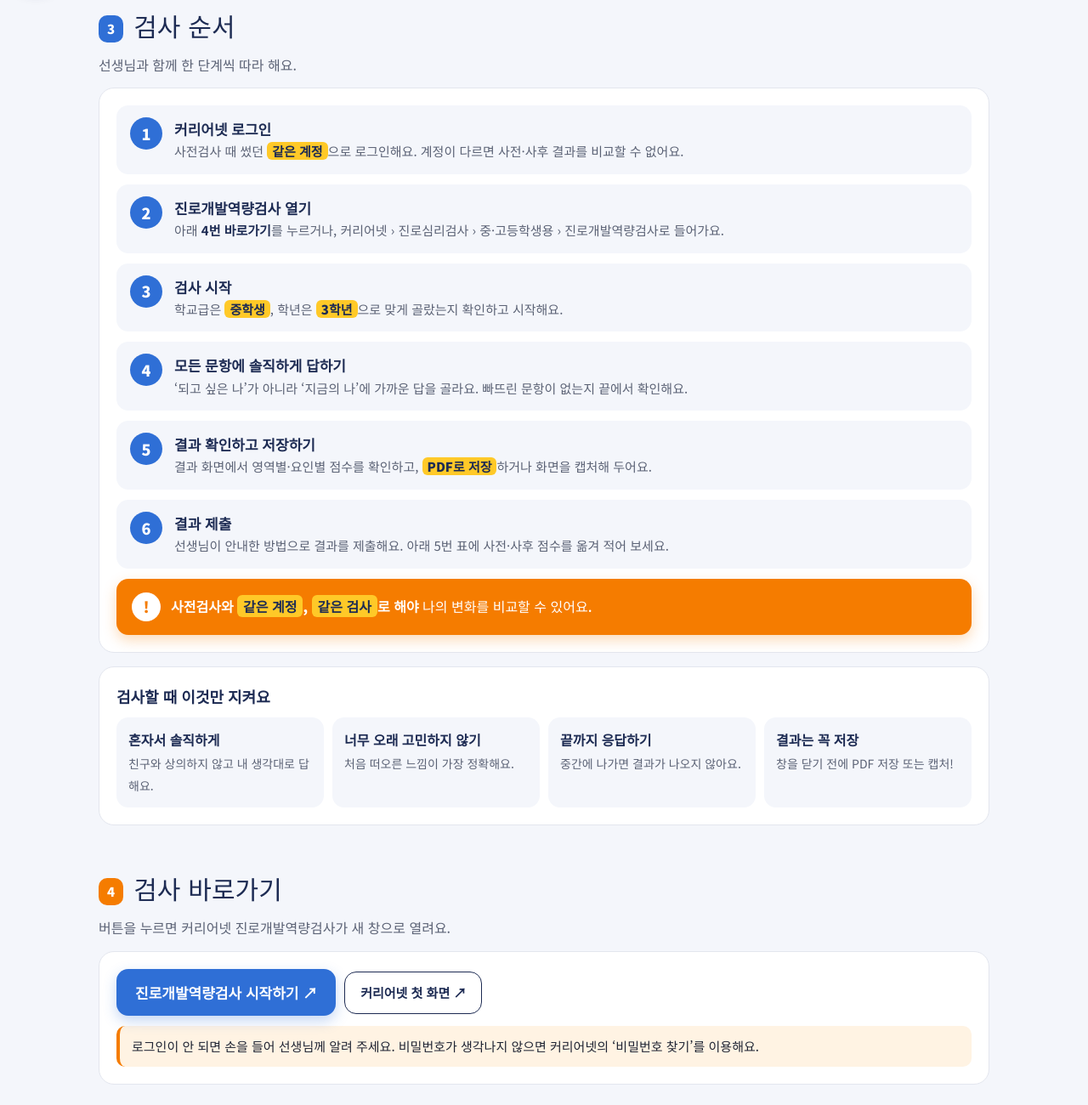
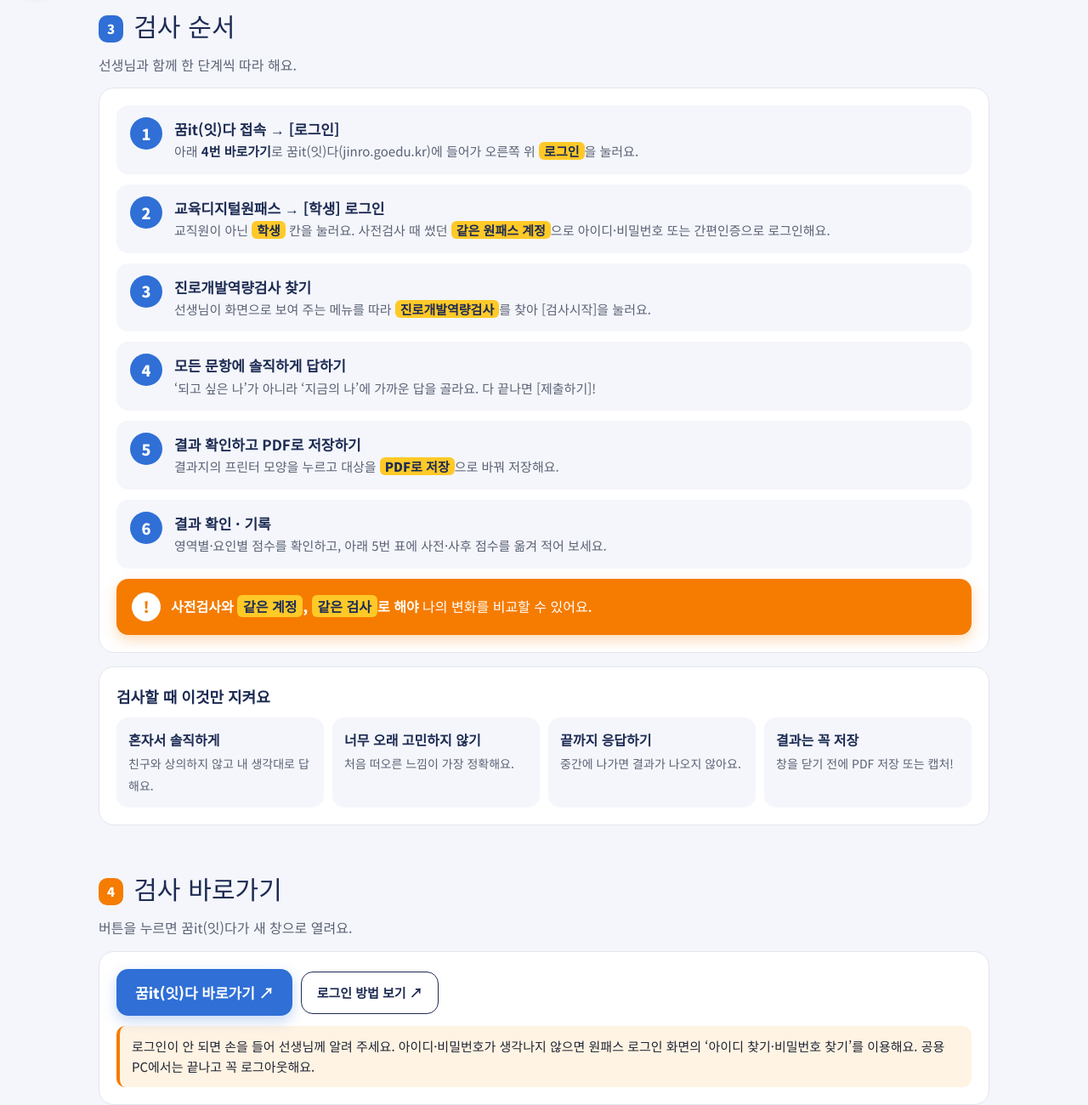
Before and after one commit to limhyunjung07-beep/03-it-career-class, a plain HTML site: page competency-test.html in a window 1280 px wide. Shown: the part 800-2100 px from the top of the page at 85% size. Drawn offline with Linux system fonts and the light colour scheme.

Commit message:
Add files via upload

```diff
--- a/competency-test.html
+++ b/competency-test.html
@@ -165,12 +165,12 @@
     <p class="lead">선생님과 함께 한 단계씩 따라 해요.</p>
     <div class="box">
       <ol class="steps">
-        <li><div><b>커리어넷 로그인</b><span>사전검사 때 썼던 <mark>같은 계정</mark>으로 로그인해요. 계정이 다르면 사전·사후 결과를 비교할 수 없어요.</span></div></li>
-        <li><div><b>진로개발역량검사 열기</b><span>아래 <b>4번 바로가기</b>를 누르거나, 커리어넷 › 진로심리검사 › 중·고등학생용 › 진로개발역량검사로 들어가요.</span></div></li>
-        <li><div><b>검사 시작</b><span>학교급은 <mark>중학생</mark>, 학년은 <mark>3학년</mark>으로 맞게 골랐는지 확인하고 시작해요.</span></div></li>
-        <li><div><b>모든 문항에 솔직하게 답하기</b><span>‘되고 싶은 나’가 아니라 ‘지금의 나’에 가까운 답을 골라요. 빠뜨린 문항이 없는지 끝에서 확인해요.</span></div></li>
-        <li><div><b>결과 확인하고 저장하기</b><span>결과 화면에서 영역별·요인별 점수를 확인하고, <mark>PDF로 저장</mark>하거나 화면을 캡처해 두어요.</span></div></li>
-        <li><div><b>결과 제출</b><span>선생님이 안내한 방법으로 결과를 제출해요. 아래 5번 표에 사전·사후 점수를 옮겨 적어 보세요.</span></div></li>
+        <li><div><b>꿈it(잇)다 접속 → [로그인]</b><span>아래 <b>4번 바로가기</b>로 꿈it(잇)다(jinro.goedu.kr)에 들어가 오른쪽 위 <mark>로그인</mark>을 눌러요.</span></div></li>
+        <li><div><b>교육디지털원패스 → [학생] 로그인</b><span>교직원이 아닌 <mark>학생</mark> 칸을 눌러요. 사전검사 때 썼던 <mark>같은 원패스 계정</mark>으로 아이디·비밀번호 또는 간편인증으로 로그인해요.</span></div></li>
+        <li><div><b>진로개발역량검사 찾기</b><span>선생님이 화면으로 보여 주는 메뉴를 따라 <mark>진로개발역량검사</mark>를 찾아 [검사시작]을 눌러요.</span></div></li>
+        <li><div><b>모든 문항에 솔직하게 답하기</b><span>‘되고 싶은 나’가 아니라 ‘지금의 나’에 가까운 답을 골라요. 다 끝나면 [제출하기]!</span></div></li>
+        <li><div><b>결과 확인하고 PDF로 저장하기</b><span>결과지의 프린터 모양을 누르고 대상을 <mark>PDF로 저장</mark>으로 바꿔 저장해요.</span></div></li>
+        <li><div><b>결과 확인 · 기록</b><span>영역별·요인별 점수를 확인하고, 아래 5번 표에 사전·사후 점수를 옮겨 적어 보세요.</span></div></li>
       </ol>
       <div class="note strong"><span class="pin">!</span><span><b>사전검사와 <mark>같은 계정</mark>, <mark>같은 검사</mark>로 해야</b> 나의 변화를 비교할 수 있어요.</span></div>
     </div>
@@ -188,13 +188,13 @@
   <!-- 4. 바로가기 -->
   <section class="sec" id="s4">
     <div class="sec-head" style="--c:var(--orange)"><span class="num">4</span><h2>검사 바로가기</h2></div>
-    <p class="lead">버튼을 누르면 커리어넷 진로개발역량검사가 새 창으로 열려요.</p>
+    <p class="lead">버튼을 누르면 꿈it(잇)다가 새 창으로 열려요.</p>
     <div class="box">
       <div class="go">
-        <a class="btn" href="https://www.career.go.kr/cloud/w/inspect/able/intro" target="_blank" rel="noopener">진로개발역량검사 시작하기 ↗</a>
-        <a class="btn ghost" href="https://www.career.go.kr/" target="_blank" rel="noopener">커리어넷 첫 화면 ↗</a>
+        <a class="btn" href="https://jinro.goedu.kr/" target="_blank" rel="noopener">꿈it(잇)다 바로가기 ↗</a>
+        <a class="btn ghost" href="https://limhyunjung07-beep.github.io/02-it-manual/login.html" target="_blank" rel="noopener">로그인 방법 보기 ↗</a>
       </div>
-      <div class="note">로그인이 안 되면 손을 들어 선생님께 알려 주세요. 비밀번호가 생각나지 않으면 커리어넷의 ‘비밀번호 찾기’를 이용해요.</div>
+      <div class="note">로그인이 안 되면 손을 들어 선생님께 알려 주세요. 아이디·비밀번호가 생각나지 않으면 원패스 로그인 화면의 ‘아이디 찾기·비밀번호 찾기’를 이용해요. 공용 PC에서는 끝나고 꼭 로그아웃해요.</div>
     </div>
   </section>
 
```
